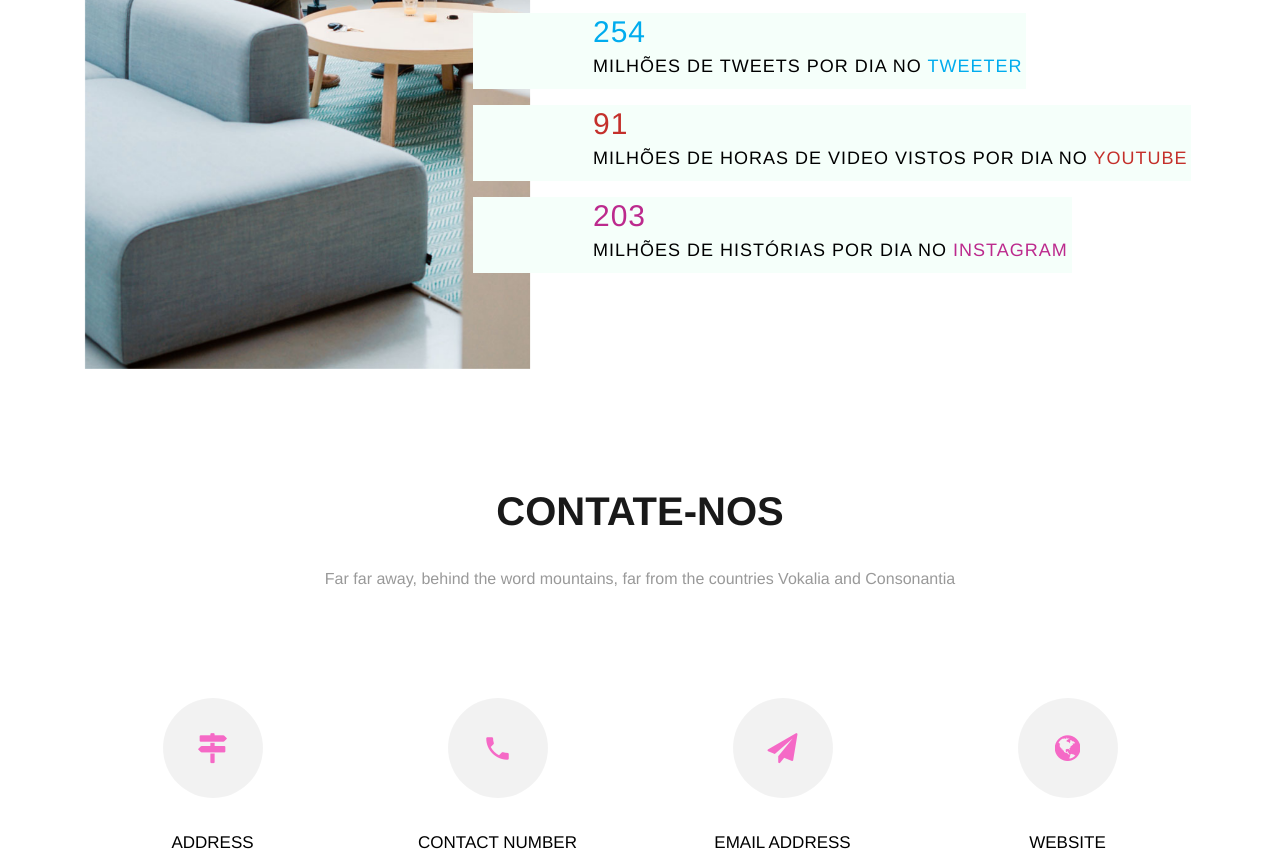
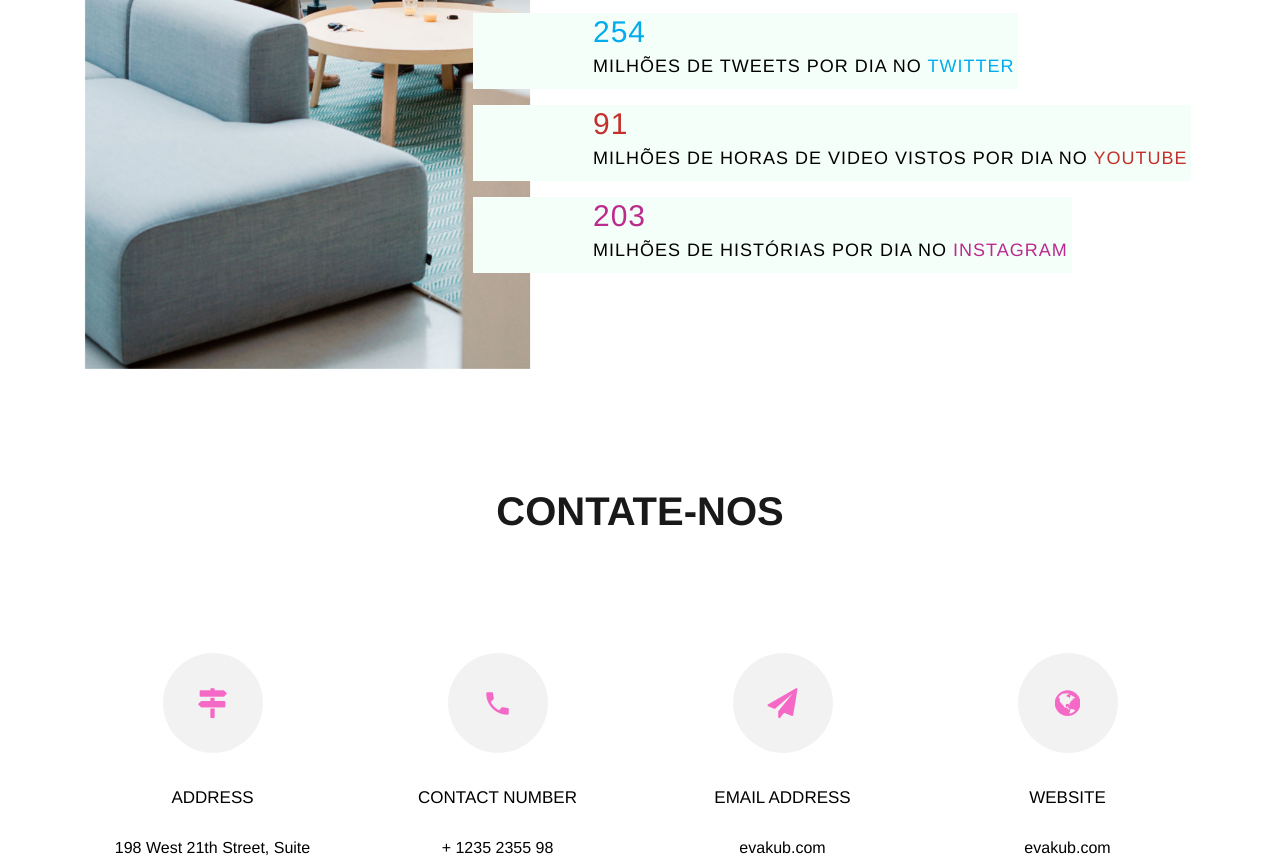
Before and after one commit to absantiago/landing-page-evakub, a plain HTML site: page index.html in a window 1280 px wide. Shown: the part 3390-4246 px from the top of the page. Drawn offline with Linux system fonts and the light colour scheme; some packages are replaced by stand-ins of ours; no server answers; files whose address does not match are found by name.

Commit message:
corrigindo twitter

```diff
--- a/index.html
+++ b/index.html
@@ -365,7 +365,7 @@
 							<div class="text p-1 bg-count-color">
 								<p class="mb-0">
 									<span class="number numberTwitter" data-number="500">0</span>
-									<span>Milhões de Tweets por dia no <a style="color: #00acee;">Tweeter</a></span>
+									<span>Milhões de Tweets por dia no <a style="color: #00acee;">Twitter</a></span>
 								</p>
 							</div>
 						</div>
@@ -672,7 +672,6 @@
 			<div class="row justify-content-center mb-5 pb-3">
 				<div class="col-md-7 heading-section text-center ftco-animate">
 					<h2 class="mb-4">Contate-nos</h2>
-					<p>Far far away, behind the word mountains, far from the countries Vokalia and Consonantia</p>
 				</div>
 			</div>
 			<div class="row d-flex contact-info mb-5">
```
